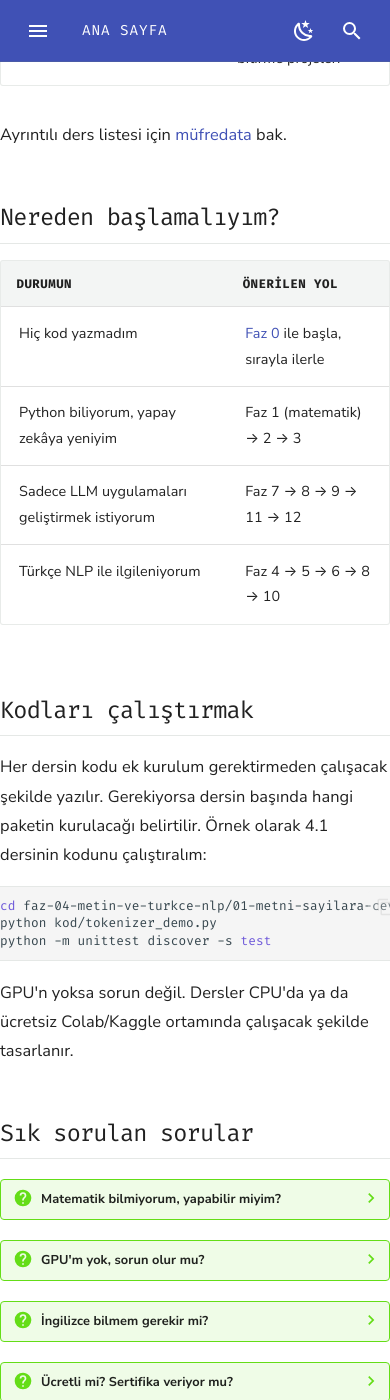
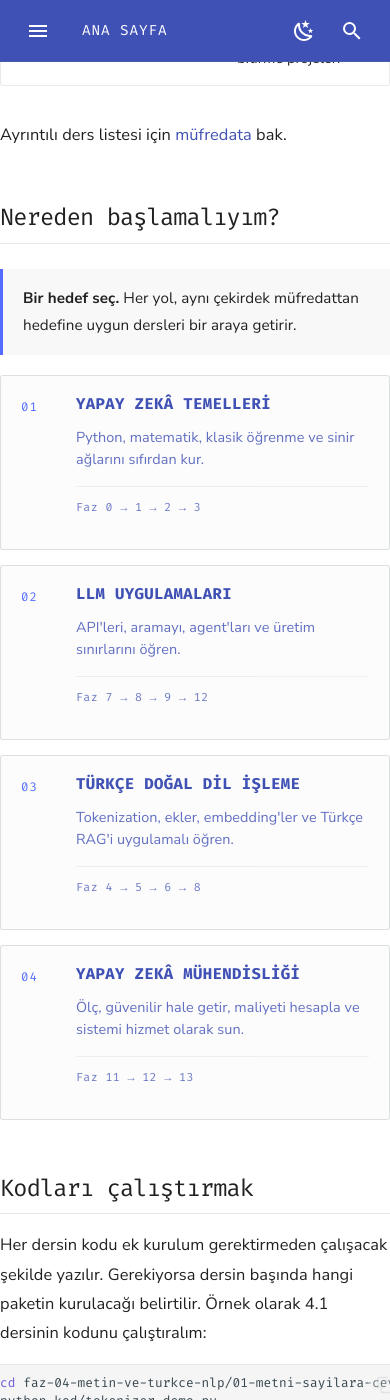
Before and after one commit to CoshkaX/Sifirdan_Ai_Muhendisligi, an MkDocs documentation site: the page built from docs/index.md, in a window 390 px wide and 1400 px high, scrolled down 3089 px. Built offline with MkDocs 1.6.1 and Material for MkDocs 9.7.7, drawn with Linux system fonts in a browser that asks for light colours; comment, search, counter and statistics services are not loaded; some of the changed text lies outside the part shown.

Commit message:
Add guided learning paths and curriculum cards

```diff
--- a/docs/index.md
+++ b/docs/index.md
@@ -48,12 +48,36 @@ Ayrıntılı ders listesi için [müfredata](MUFREDAT.md) bak.
 
 ## Nereden başlamalıyım?
 
-| Durumun | Önerilen yol |
-|---|---|
-| Hiç kod yazmadım | [Faz 0](faz-00-hazirlik/01-gelistirme-ortami/README.md) ile başla, sırayla ilerle |
-| Python biliyorum, yapay zekâya yeniyim | Faz 1 (matematik) → 2 → 3 |
-| Sadece LLM uygulamaları geliştirmek istiyorum | Faz 7 → 8 → 9 → 11 → 12 |
-| Türkçe NLP ile ilgileniyorum | Faz 4 → 5 → 6 → 8 → 10 |
+<div class="learning-intro">
+  <p><strong>Bir hedef seç.</strong> Her yol, aynı çekirdek müfredattan hedefine uygun dersleri bir araya getirir.</p>
+</div>
+
+<div class="learning-grid">
+  <a class="learning-card" href="OGRENME-YOLLARI.md#yapay-zeka-temelleri">
+    <span class="learning-card__number">01</span>
+    <span class="learning-card__title">Yapay zekâ temelleri</span>
+    <span class="learning-card__text">Python, matematik, klasik öğrenme ve sinir ağlarını sıfırdan kur.</span>
+    <span class="learning-card__route">Faz 0 → 1 → 2 → 3</span>
+  </a>
+  <a class="learning-card" href="OGRENME-YOLLARI.md#llm-uygulamalari">
+    <span class="learning-card__number">02</span>
+    <span class="learning-card__title">LLM uygulamaları</span>
+    <span class="learning-card__text">API'leri, aramayı, agent'ları ve üretim sınırlarını öğren.</span>
+    <span class="learning-card__route">Faz 7 → 8 → 9 → 12</span>
+  </a>
+  <a class="learning-card" href="OGRENME-YOLLARI.md#turkce-dogal-dil-isleme">
+    <span class="learning-card__number">03</span>
+    <span class="learning-card__title">Türkçe doğal dil işleme</span>
+    <span class="learning-card__text">Tokenization, ekler, embedding'ler ve Türkçe RAG'i uygulamalı öğren.</span>
+    <span class="learning-card__route">Faz 4 → 5 → 6 → 8</span>
+  </a>
+  <a class="learning-card" href="OGRENME-YOLLARI.md#yapay-zeka-muhendisligi">
+    <span class="learning-card__number">04</span>
+    <span class="learning-card__title">Yapay zekâ mühendisliği</span>
+    <span class="learning-card__text">Ölç, güvenilir hale getir, maliyeti hesapla ve sistemi hizmet olarak sun.</span>
+    <span class="learning-card__route">Faz 11 → 12 → 13</span>
+  </a>
+</div>
 
 ## Kodları çalıştırmak
 
--- a/docs/stylesheets/extra.css
+++ b/docs/stylesheets/extra.css
@@ -247,3 +247,92 @@
     max-width: 48rem;
   }
 }
+
+.learning-intro {
+  margin: 1.25rem 0 0.85rem;
+  padding: 0.8rem 1rem;
+  border-left: 3px solid var(--md-accent-fg-color);
+  background: rgba(110, 128, 119, 0.055);
+  font-size: 0.76rem;
+}
+
+.learning-intro p {
+  margin: 0;
+}
+
+.learning-grid {
+  display: grid;
+  grid-template-columns: repeat(2, minmax(0, 1fr));
+  gap: 0.75rem;
+  margin: 1rem 0 2.25rem;
+}
+
+.learning-grid--page {
+  grid-template-columns: repeat(2, minmax(0, 1fr));
+  margin-top: 1.5rem;
+}
+
+.learning-card {
+  position: relative;
+  display: grid;
+  grid-template-columns: 2.1rem 1fr;
+  column-gap: 0.65rem;
+  align-content: start;
+  min-height: 8.75rem;
+  padding: 0.9rem 1rem 0.8rem;
+  border: 1px solid rgba(110, 128, 119, 0.22);
+  border-radius: 3px;
+  color: inherit;
+  background: rgba(110, 128, 119, 0.025);
+  text-decoration: none;
+  transition: border-color 120ms ease, background 120ms ease;
+}
+
+a.learning-card:hover {
+  border-color: var(--md-accent-fg-color);
+  background: rgba(110, 128, 119, 0.065);
+}
+
+.learning-card__number {
+  grid-row: 1 / span 3;
+  padding-top: 0.12rem;
+  font-family: "Fira Code", monospace;
+  font-size: 0.62rem;
+  letter-spacing: 0.08em;
+  color: var(--md-accent-fg-color);
+}
+
+.learning-card__title {
+  font-family: "Fira Code", monospace;
+  font-size: 0.78rem;
+  font-weight: 700;
+  line-height: 1.35;
+  color: var(--md-primary-fg-color);
+  text-transform: uppercase;
+  letter-spacing: 0.025em;
+}
+
+.learning-card__text {
+  margin-top: 0.55rem;
+  font-size: 0.72rem;
+  line-height: 1.55;
+  opacity: 0.82;
+}
+
+.learning-card__route {
+  align-self: end;
+  margin-top: 0.8rem;
+  padding-top: 0.55rem;
+  border-top: 1px solid rgba(110, 128, 119, 0.14);
+  font-family: "Fira Code", monospace;
+  font-size: 0.58rem;
+  letter-spacing: 0.035em;
+  opacity: 0.76;
+}
+
+@media screen and (max-width: 44em) {
+  .learning-grid,
+  .learning-grid--page {
+    grid-template-columns: 1fr;
+  }
+}
--- a/mkdocs.yml
+++ b/mkdocs.yml
@@ -59,6 +59,7 @@ exclude_docs: |
 
 nav:
   - Ana Sayfa: index.md
+  - Öğrenme yolları: OGRENME-YOLLARI.md
   - Müfredat: MUFREDAT.md
   - Faz 0 - Hazırlık:
       - 0.1 Geliştirme ortamı: faz-00-hazirlik/01-gelistirme-ortami/README.md
```
Also changed, not shown: docs/MUFREDAT.md (+5 -3 lines), docs/OGRENME-YOLLARI.md (added, +88 -0 lines).
